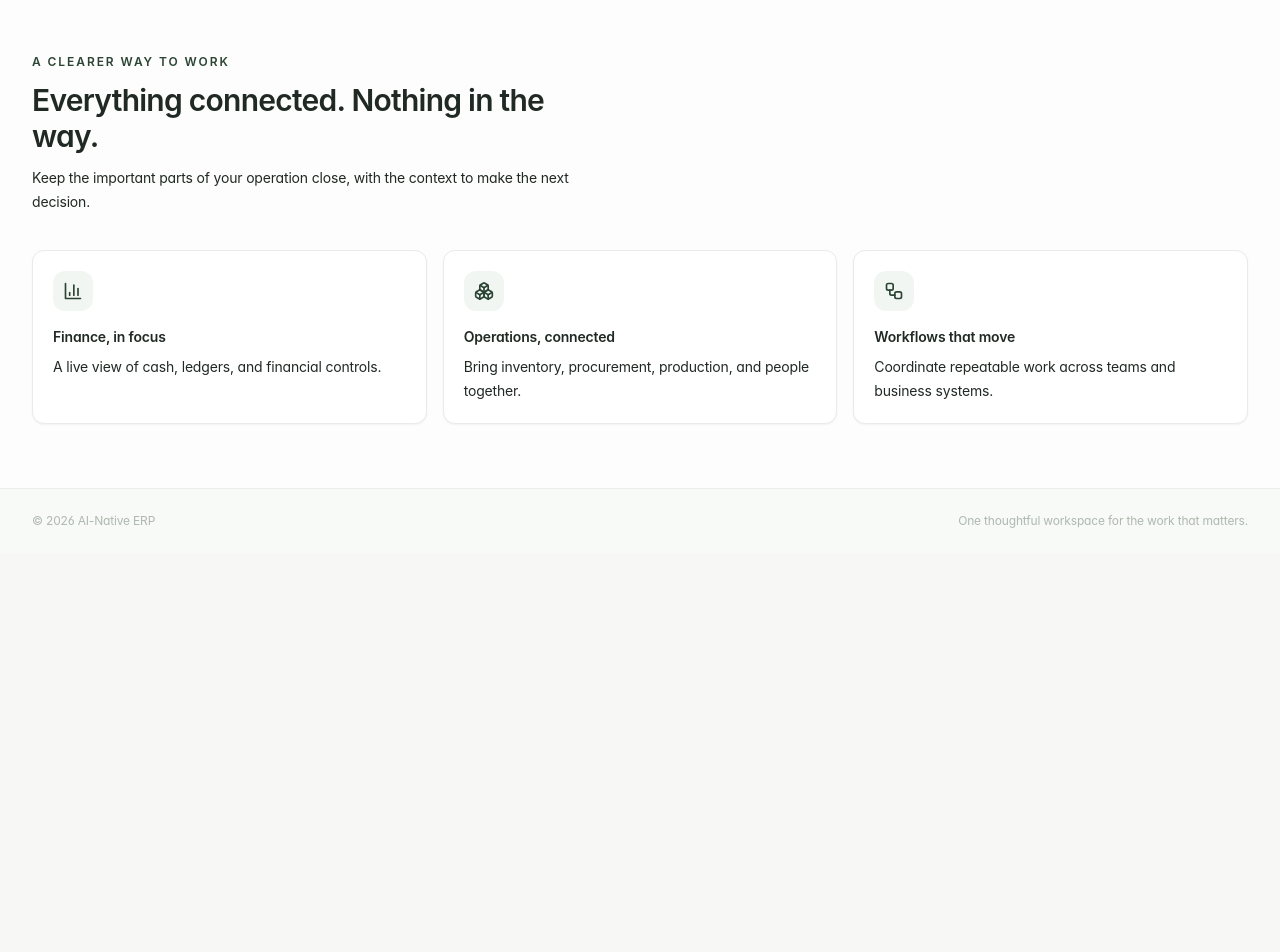
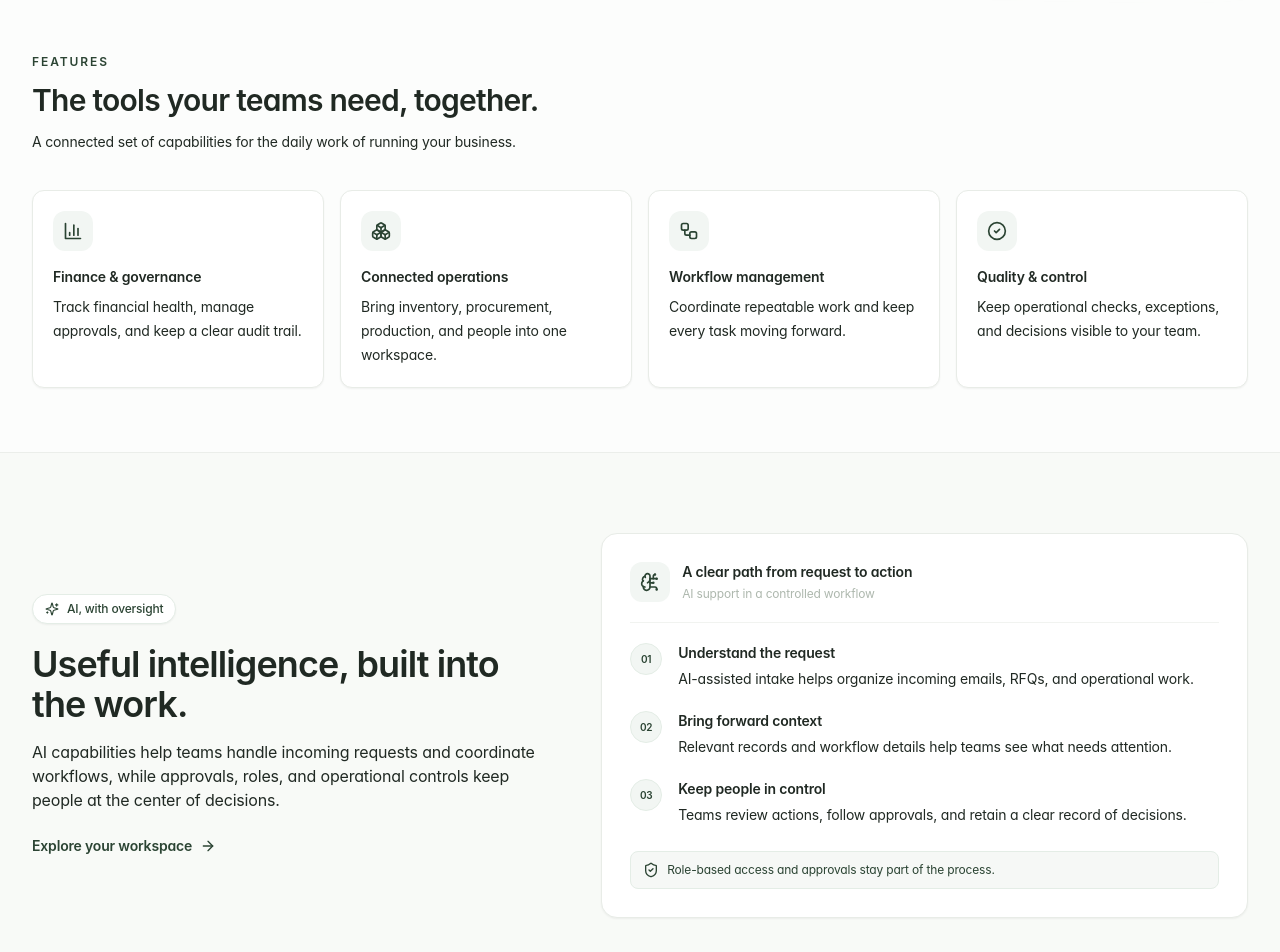
Before and after one commit to MHassaanT/AI_Native_ERP, a Next.js app in the folder frontend/: page / in a window 1280 px wide. Shown: the part 800-1752 px from the top of the page. Before the commit the page ends 1353 px from the top, so only its background shows below. Built offline with nearby package versions, Linux system fonts and the light colour scheme.

Commit message:
fix: landing page fixes and log out redirecting

```diff
--- a/frontend/src/app/page.tsx
+++ b/frontend/src/app/page.tsx
@@ -4,16 +4,25 @@ import {
   ArrowUpRight,
   Boxes,
   BarChart3,
+  BrainCircuit,
   Check,
+  CheckCircle2,
   ShieldCheck,
   Sparkles,
   Workflow,
 } from "lucide-react";
 
 const modules = [
-  { icon: BarChart3, title: "Finance, in focus", detail: "A live view of cash, ledgers, and financial controls." },
-  { icon: Boxes, title: "Operations, connected", detail: "Bring inventory, procurement, production, and people together." },
-  { icon: Workflow, title: "Workflows that move", detail: "Coordinate repeatable work across teams and business systems." },
+  { icon: BarChart3, title: "Finance & governance", detail: "Track financial health, manage approvals, and keep a clear audit trail." },
+  { icon: Boxes, title: "Connected operations", detail: "Bring inventory, procurement, production, and people into one workspace." },
+  { icon: Workflow, title: "Workflow management", detail: "Coordinate repeatable work and keep every task moving forward." },
+  { icon: CheckCircle2, title: "Quality & control", detail: "Keep operational checks, exceptions, and decisions visible to your team." },
+];
+
+const aiSteps = [
+  { number: "01", title: "Understand the request", detail: "AI-assisted intake helps organize incoming emails, RFQs, and operational work." },
+  { number: "02", title: "Bring forward context", detail: "Relevant records and workflow details help teams see what needs attention." },
+  { number: "03", title: "Keep people in control", detail: "Teams review actions, follow approvals, and retain a clear record of decisions." },
 ];
 
 export default function LandingPage() {
@@ -28,6 +37,8 @@ export default function LandingPage() {
           </span>
         </Link>
         <nav className="flex items-center gap-2 sm:gap-3">
+          <Link href="#features" className="hidden rounded-lg px-3 py-2 text-sm font-medium text-cream-700 transition hover:bg-white hover:text-cream-900 md:inline-flex">Features</Link>
+          <Link href="#ai-capabilities" className="hidden rounded-lg px-3 py-2 text-sm font-medium text-cream-700 transition hover:bg-white hover:text-cream-900 md:inline-flex">AI capabilities</Link>
           <Link href="/login" className="rounded-lg px-3 py-2 text-sm font-medium text-cream-700 transition hover:bg-white hover:text-cream-900">Log in</Link>
           <Link href="/signup" className="inline-flex items-center gap-2 rounded-lg bg-cream-900 px-4 py-2.5 text-sm font-medium text-white shadow-sm transition hover:bg-sage-700">
             Get started <ArrowRight className="h-4 w-4" />
@@ -47,7 +58,7 @@ export default function LandingPage() {
             Bring finance, operations, and everyday work into one considered workspace. See what matters, keep teams aligned, and move forward with confidence.
           </p>
           <div className="mt-8 flex flex-col gap-3 sm:flex-row">
-            <Link href="/signup" className="inline-flex h-12 items-center justify-center gap-2 rounded-lg bg-sage-600 px-5 text-sm font-semibold text-white shadow-sm transition hover:bg-sage-700">
+            <Link href="/signup" className="inline-flex h-12 items-center justify-center gap-2 rounded-lg border-2 border-sage-700 bg-sage-500 px-5 text-sm font-semibold text-white shadow-sm transition hover:bg-sage-700">
               Create your workspace <ArrowRight className="h-4 w-4" />
             </Link>
             <Link href="/login" className="inline-flex h-12 items-center justify-center gap-2 rounded-lg border border-cream-300 bg-white px-5 text-sm font-semibold text-cream-800 transition hover:border-sage-300 hover:bg-sage-50">
@@ -103,14 +114,14 @@ export default function LandingPage() {
         </div>
       </section>
 
-      <section className="border-y border-cream-200/80 bg-white/65">
+      <section id="features" className="border-y border-cream-200/80 bg-white/65">
         <div className="mx-auto max-w-7xl px-5 py-14 sm:px-8 sm:py-16">
           <div className="max-w-xl">
-            <p className="text-xs font-semibold uppercase tracking-[0.16em] text-sage-700">A clearer way to work</p>
-            <h2 className="mt-3 text-2xl font-semibold tracking-tight sm:text-3xl">Everything connected. Nothing in the way.</h2>
-            <p className="mt-3 text-sm leading-6 text-cream-600">Keep the important parts of your operation close, with the context to make the next decision.</p>
+            <p className="text-xs font-semibold uppercase tracking-[0.16em] text-sage-700">Features</p>
+            <h2 className="mt-3 text-2xl font-semibold tracking-tight sm:text-3xl">The tools your teams need, together.</h2>
+            <p className="mt-3 text-sm leading-6 text-cream-600">A connected set of capabilities for the daily work of running your business.</p>
           </div>
-          <div className="mt-9 grid gap-4 md:grid-cols-3">
+          <div className="mt-9 grid gap-4 sm:grid-cols-2 lg:grid-cols-4">
             {modules.map(({ icon: Icon, title, detail }) => (
               <article key={title} className="rounded-xl border border-cream-200 bg-white p-5 shadow-sm">
                 <span className="flex h-10 w-10 items-center justify-center rounded-xl bg-sage-50 text-sage-700"><Icon className="h-5 w-5" /></span>
@@ -122,6 +133,38 @@ export default function LandingPage() {
         </div>
       </section>
 
+      <section id="ai-capabilities" className="mx-auto grid max-w-7xl gap-10 px-5 py-16 sm:px-8 sm:py-20 lg:grid-cols-[0.9fr_1.1fr] lg:items-center">
+        <div>
+          <div className="inline-flex items-center gap-2 rounded-full border border-sage-100 bg-white px-3 py-1.5 text-xs font-medium text-sage-700 shadow-sm">
+            <Sparkles className="h-3.5 w-3.5" /> AI, with oversight
+          </div>
+          <h2 className="mt-5 max-w-lg text-3xl font-semibold leading-tight tracking-tight sm:text-4xl">Useful intelligence, built into the work.</h2>
+          <p className="mt-4 max-w-lg text-sm leading-7 text-cream-600 sm:text-base">
+            AI capabilities help teams handle incoming requests and coordinate workflows, while approvals, roles, and operational controls keep people at the center of decisions.
+          </p>
+          <Link href="/signup" className="mt-6 inline-flex items-center gap-2 text-sm font-semibold text-sage-700 hover:text-sage-500">
+            Explore your workspace <ArrowRight className="h-4 w-4" />
+          </Link>
+        </div>
+        <div className="rounded-2xl border border-cream-200 bg-white p-5 shadow-sm sm:p-7">
+          <div className="mb-5 flex items-center gap-3 border-b border-cream-100 pb-5">
+            <span className="flex h-10 w-10 items-center justify-center rounded-xl bg-sage-50 text-sage-700"><BrainCircuit className="h-5 w-5" /></span>
+            <div><p className="text-sm font-semibold">A clear path from request to action</p><p className="mt-1 text-xs text-cream-500">AI support in a controlled workflow</p></div>
+          </div>
+          <div className="space-y-5">
+            {aiSteps.map((step) => (
+              <div key={step.number} className="flex gap-4">
+                <span className="flex h-8 w-8 shrink-0 items-center justify-center rounded-full border border-sage-100 bg-sage-50 text-[10px] font-semibold text-sage-700">{step.number}</span>
+                <div><h3 className="text-sm font-semibold">{step.title}</h3><p className="mt-1 text-sm leading-6 text-cream-600">{step.detail}</p></div>
+              </div>
+            ))}
+          </div>
+          <div className="mt-6 flex items-center gap-2 rounded-lg border border-sage-100 bg-sage-50/70 px-3 py-2.5 text-xs text-sage-700">
+            <ShieldCheck className="h-4 w-4 shrink-0" /> Role-based access and approvals stay part of the process.
+          </div>
+        </div>
+      </section>
+
       <footer className="mx-auto flex max-w-7xl flex-col gap-3 px-5 py-6 text-xs text-cream-500 sm:flex-row sm:items-center sm:justify-between sm:px-8">
         <span>© {new Date().getFullYear()} AI-Native ERP</span>
         <span>One thoughtful workspace for the work that matters.</span>
--- a/frontend/src/components/sidebar.tsx
+++ b/frontend/src/components/sidebar.tsx
@@ -2,7 +2,7 @@
 
 import { useEffect, useState } from "react";
 import Link from "next/link";
-import { usePathname, useRouter } from "next/navigation";
+import { usePathname } from "next/navigation";
 import {
   LayoutDashboard,
   Mail,
@@ -47,7 +47,7 @@ export const NAV_GROUPS: NavGroup[] = [
   {
     title: "Workspace & AI",
     items: [
-      { href: "/", label: "Overview", icon: LayoutDashboard },
+      { href: "/overview", label: "Overview", icon: LayoutDashboard },
       { href: "/inbox", label: "Email / RFQ Hub", icon: Mail },
       { href: "/workflows", label: "Workflow Runs", icon: Activity },
       { href: "/workforce", label: "Workforce & Shifts", icon: Users },
@@ -99,7 +99,6 @@ export function Sidebar({
   onCloseMobile,
 }: SidebarProps) {
   const pathname = usePathname();
-  const router = useRouter();
   const [currentUser, setCurrentUser] = useState<UserProfile | null>(null);
 
   useEffect(() => {
@@ -112,7 +111,7 @@ export function Sidebar({
 
   const handleLogout = () => {
     clearAuth();
-    router.push("/login");
+    window.location.assign("/");
   };
 
   const renderNavContent = (isRail: boolean) => (
--- a/frontend/src/components/top-bar.tsx
+++ b/frontend/src/components/top-bar.tsx
@@ -1,7 +1,7 @@
 "use client";
 
 import { useEffect, useState } from "react";
-import { usePathname, useRouter } from "next/navigation";
+import { usePathname } from "next/navigation";
 import {
   Menu,
   ShieldCheck,
@@ -17,7 +17,6 @@ interface TopBarProps {
 
 export function TopBar({ onOpenMobile }: TopBarProps) {
   const pathname = usePathname();
-  const router = useRouter();
   const [currentUser, setCurrentUser] = useState<UserProfile | null>(null);
 
   useEffect(() => {
@@ -30,7 +29,7 @@ export function TopBar({ onOpenMobile }: TopBarProps) {
 
   const handleLogout = () => {
     clearAuth();
-    router.push("/login");
+    window.location.assign("/");
   };
 
   // Find active group and item
```
